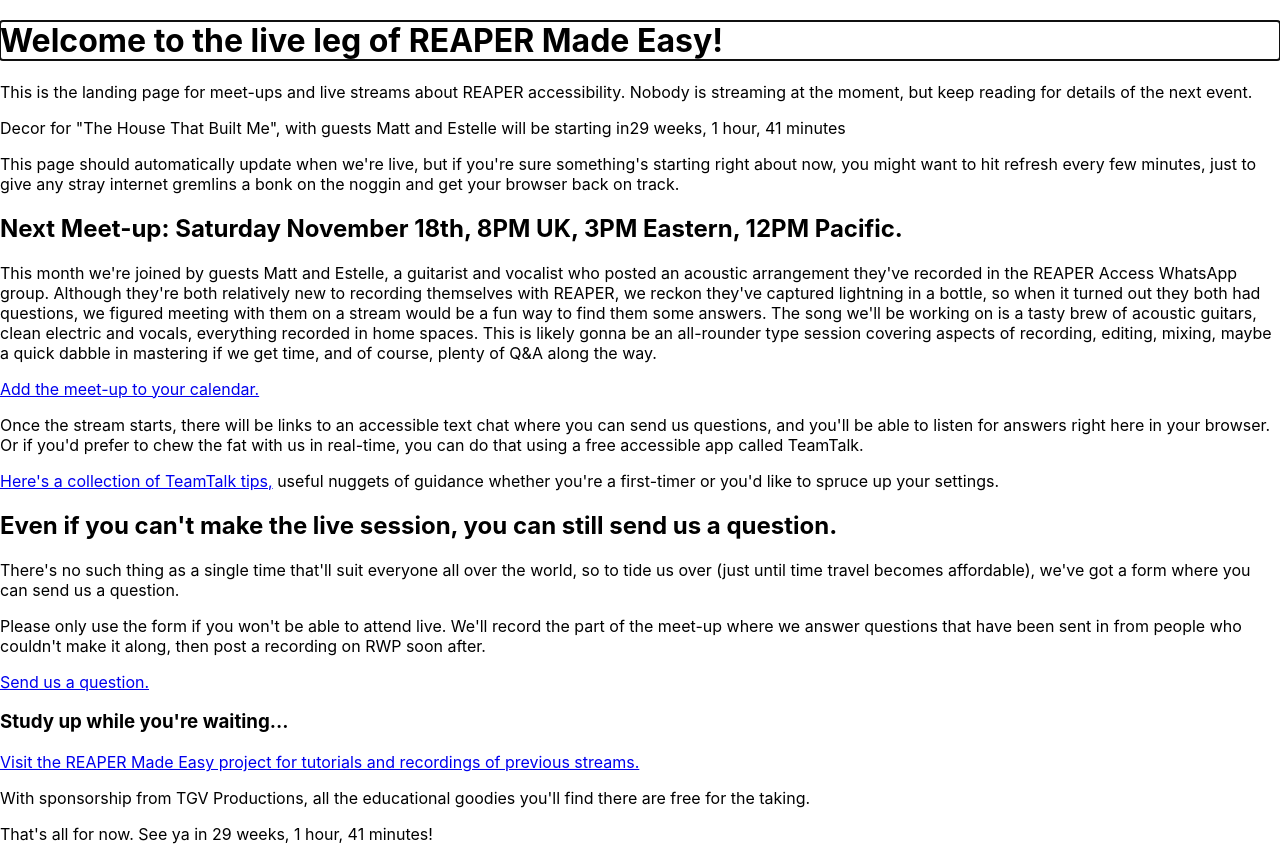
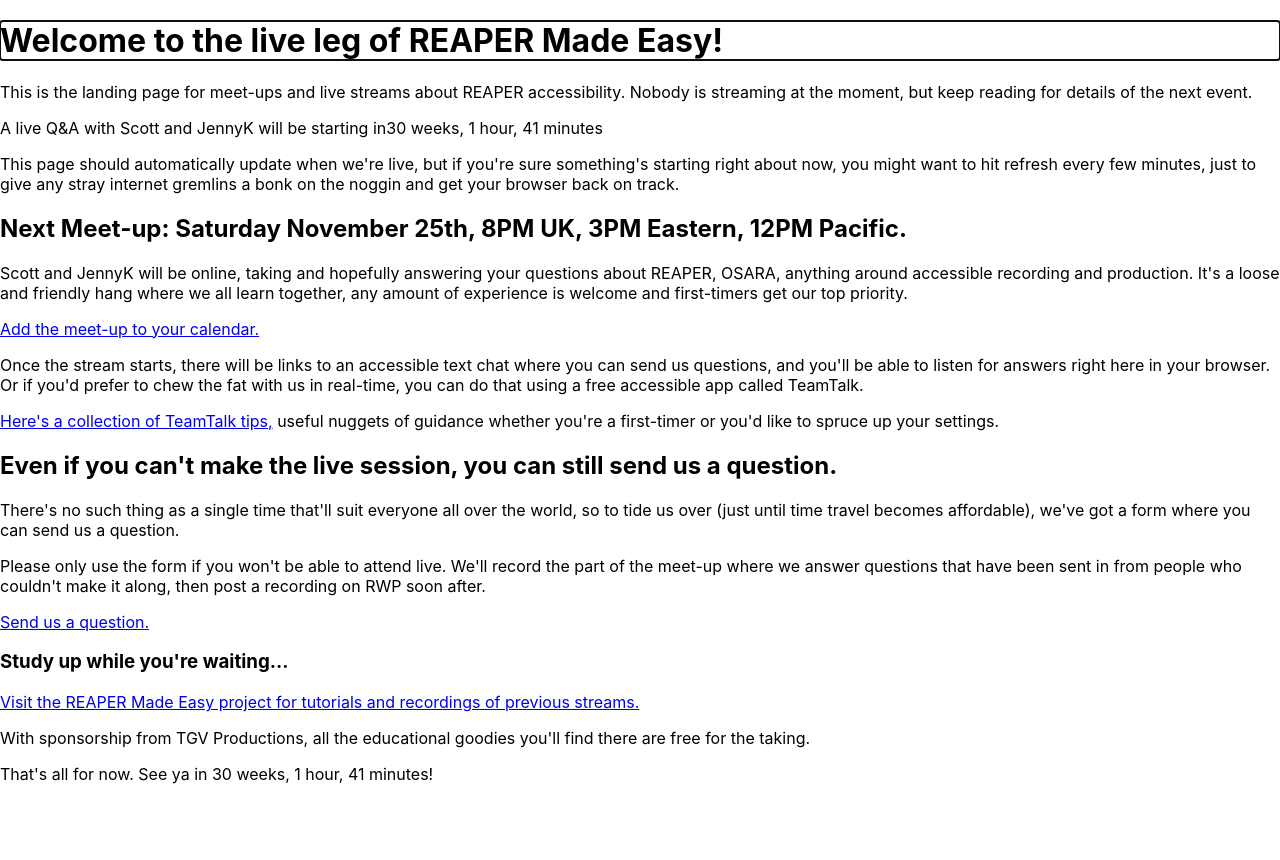
Before and after one commit to Timtam/reaper-stream-website, a React (Create React App) app: page / in a window 1280 px wide. After the commit the page ends 800 px from the top, so only its background shows below. Built offline with nearby package versions, Linux system fonts and the light colour scheme; no server answers.

Commit message:
Set up end Nov Q&A

```diff
--- a/src/Live.tsx
+++ b/src/Live.tsx
@@ -18,7 +18,7 @@ function Live({ ytUrl }: LiveProps) {
         We're online! All systems are go (so far as we know)
       </h1>
       <p>
-        Decor for "The House that Built Me", with guests Matt and Estelle is happening right now!
+        A live Q&A with Scott and JennyK is happening right now!
 		</p>
       <p>
         Jumping by heading will move through the various ways you can get in on
--- a/src/Offline.tsx
+++ b/src/Offline.tsx
@@ -49,7 +49,7 @@ function Offline({ nextStream }: OfflineProps) {
       </p>
       {nextStream && countdown ? (
         <p>
-           Decor for "The House That Built Me", with guests Matt and Estelle will be starting in
+           A live Q&A with Scott and JennyK will be starting in
           {humanizeDuration(countdown, {
             units: ["w", "d", "h", "m"],
             round: true,
@@ -64,9 +64,9 @@ function Offline({ nextStream }: OfflineProps) {
         hit refresh every few minutes, just to give any stray
         internet gremlins a bonk on the noggin and get your browser back on track.
       </p>
-      <h2>Next Meet-up: Saturday November 18th, 8PM UK, 3PM Eastern, 12PM Pacific.</h2>
+      <h2>Next Meet-up: Saturday November 25th, 8PM UK, 3PM Eastern, 12PM Pacific.</h2>
       <p>
-        This month we're joined by guests Matt and Estelle, a guitarist and vocalist who posted an acoustic arrangement they've recorded in the REAPER Access WhatsApp group. Although they're both relatively new to recording themselves with REAPER, we reckon they've captured lightning in a bottle, so when it turned out they both had questions, we figured meeting with them on a stream would be a fun way to find them some answers. The song we'll be working on is a tasty brew of acoustic guitars, clean electric and vocals, everything recorded in home spaces. This is likely gonna be an all-rounder type session covering aspects of recording, editing, mixing, maybe a quick dabble in mastering if we get time, and of course, plenty of Q&A along the way.
+        Scott and JennyK will be online, taking and hopefully answering your questions about REAPER, OSARA, anything around accessible recording and production. It's a loose and friendly hang where we all learn together, any amount of experience is welcome and first-timers get our top priority.
       </p>
       <p>
         <a href="/REAPERMadeEasyMeet-ups.ics" target="_blank" rel="noreferrer">
--- a/src/config.json
+++ b/src/config.json
@@ -1,4 +1,4 @@
 {
-  "nextStream": "2023-11-18T20:00:00.000+00:00",
+  "nextStream": "2023-11-25T20:00:00.000+00:00",
   "ytUrl": "https://www.youtube.com/embed/UvP_PyQVUew"
 }
```
Also changed, not shown: 1 other file (tests, documents, lock files or other folders).
